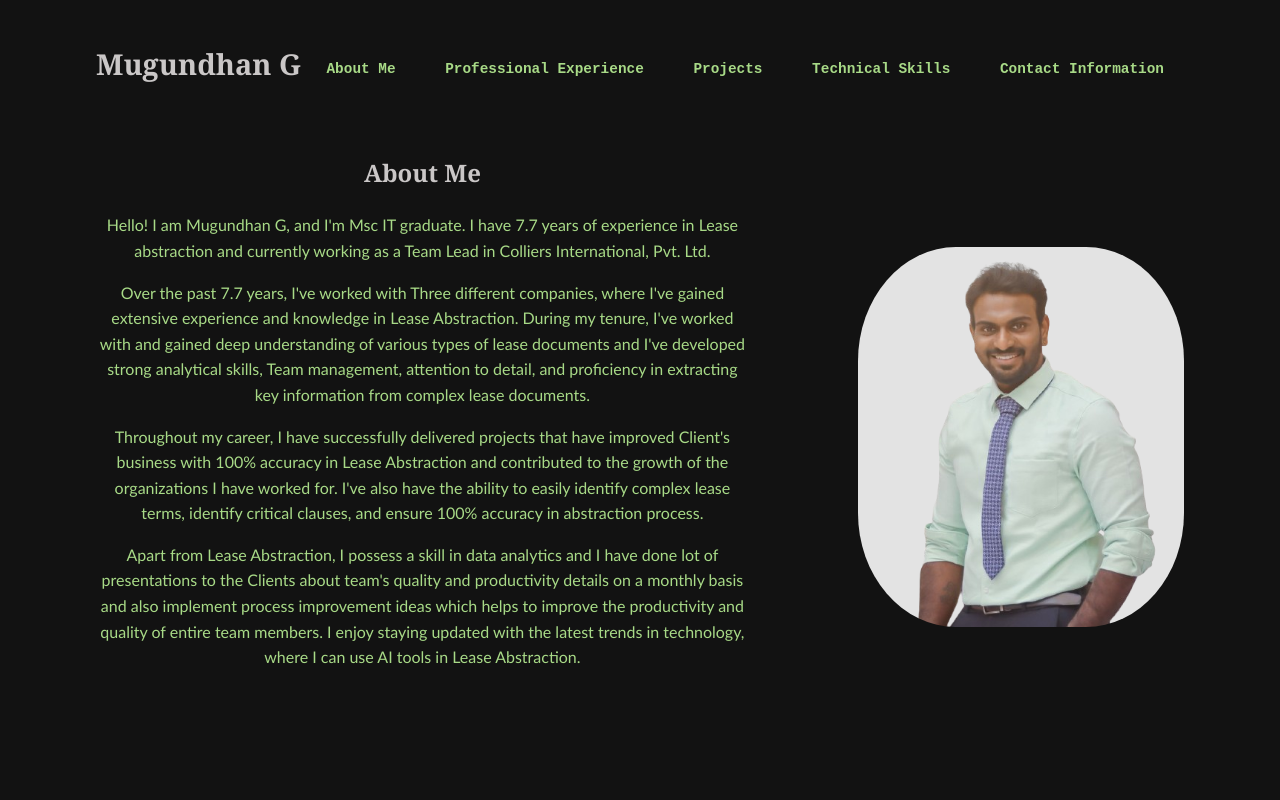
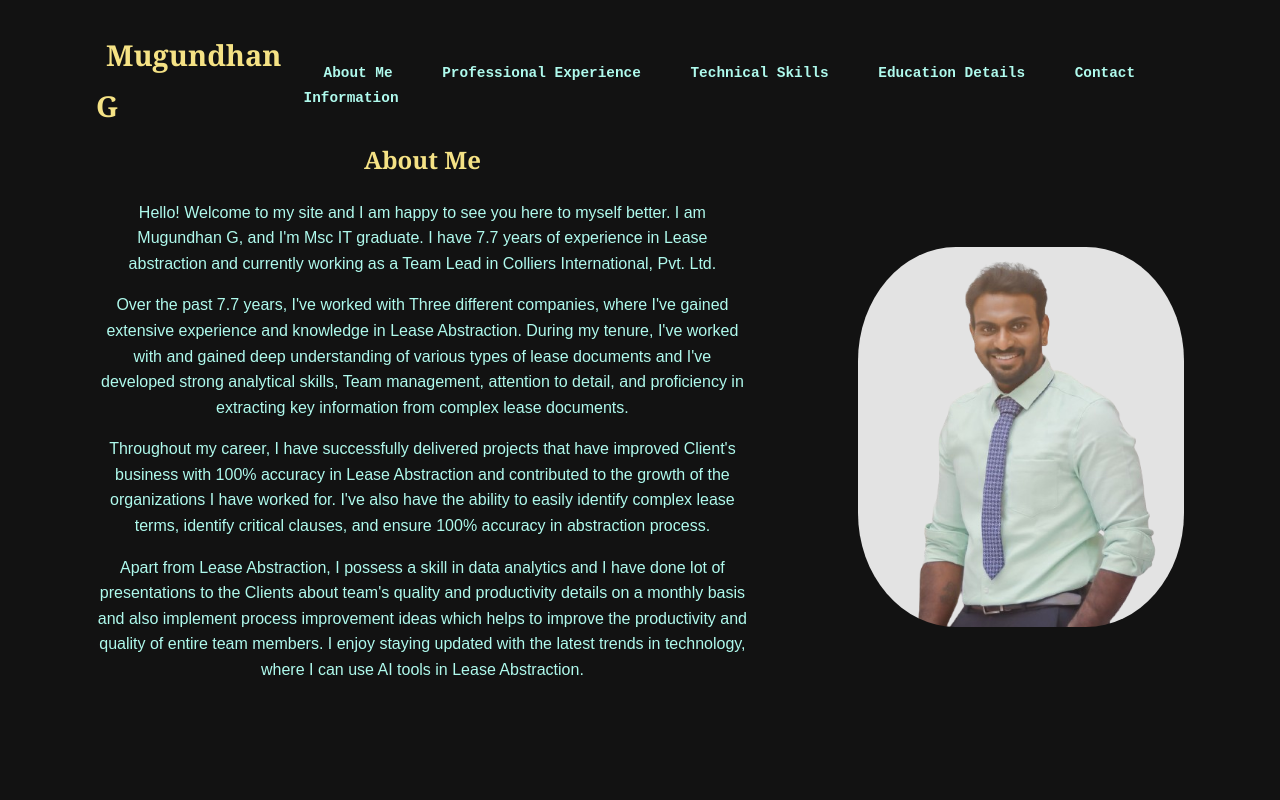
Before and after one commit to MugundhanG/mugundhangportfolio, a plain HTML site: page index.html in a window 1280 px wide. Shown: the top 800 px of the page. Drawn offline with Linux system fonts and the light colour scheme.

Commit message:
font changes

```diff
--- a/index.html
+++ b/index.html
@@ -18,8 +18,8 @@
                 <ul>
                     <li><a href="#about">About Me</a></li>
                     <li><a href="#experience">Professional Experience</a></li>
-                    <li><a href="#projects">Projects</a></li>
                     <li><a href="#skills">Technical Skills</a></li>
+                    <li><a href="#education">Education Details</a></li>
                     <li><a href="#contact">Contact Information</a></li>
                 </ul>
             </nav>
@@ -30,7 +30,7 @@
         <div class="about-content">
             <div>
                 <h2>About Me</h2>
-                <p>Hello! I am Mugundhan G, and I'm Msc IT graduate. I have 7.7 years of experience in Lease abstraction and currently working as a Team Lead in Colliers International, Pvt. Ltd.</p>
+                <p>Hello! Welcome to my site and I am happy to see you here to myself better. I am Mugundhan G, and I'm Msc IT graduate. I have 7.7 years of experience in Lease abstraction and currently working as a Team Lead in Colliers International, Pvt. Ltd.</p>
                 <p>Over the past 7.7 years, I've worked with Three different companies, where I've gained extensive experience and knowledge in Lease Abstraction. During my tenure, I've worked with and gained deep understanding of various types of lease documents and I've developed strong analytical skills, Team management, attention to detail, and proficiency in extracting key information from complex lease documents.</p>
                 <p>Throughout my career, I have successfully delivered projects that have improved Client's business with 100% accuracy in Lease Abstraction and contributed to the growth of the organizations I have worked for.  I've also have the ability to easily identify complex lease terms, identify critical clauses, and ensure 100% accuracy in abstraction process.</p>
                 <p>Apart from Lease Abstraction, I possess a skill in data analytics and I have done lot of presentations to the Clients about team's quality and productivity details on a monthly basis and also implement process improvement ideas which helps to improve the productivity and quality of entire team members. I enjoy staying updated with the latest trends in technology, where I can use AI tools in Lease Abstraction.</p>
@@ -44,13 +44,13 @@
         <p>Details about your professional experience can be added here.</p>
     </section>
 
-    <section id="projects" class="container">
-        <h2>Projects</h2>
-        <p>Details about your projects can be added here.</p>
+    <section id="skills" class="container">
+        <h2>Technical Skills</h2>
+        <p>Details about your technical skills can be added here.</p>
     </section>
 
-    <section id="skills" class="container">
-        <h2>Technical Skills</h2>
+    <section id="education" class="container">
+        <h2>Education Details</h2>
         <p>Details about your technical skills can be added here.</p>
     </section>
 
--- a/styles.css
+++ b/styles.css
@@ -1,8 +1,8 @@
 :root {
     --main-bg-color: #121212;
-    --main-text-color: #a8da87;
-    --main-font-family: 'Courier New', Courier, monospace;
-    --header-font-color: #cac7c7;
+    --main-text-color: #affaed;
+    --main-font-family: 'Courier New', Courier;
+    --header-font-color: #f5e285;
 }
 
 body {
@@ -39,11 +39,15 @@ header {
     font-family:Georgia, 'Times New Roman', Times, serif;
     font-size: 90%;
     color: var(--header-font-color);
-    transition: text-shadow 0.3s ease;
+    padding: 10px;
+    transition: all 0.3s ease;
 }
 
 .header-name a:hover {
-    text-shadow: 2px 2px 4px rgba(0, 0, 0, 0.5);
+    /* text-shadow: 5px 5px 10px rgba(23, 213, 219, 0.5); */
+    background-color: #2c2c2c;
+    padding: 10px;
+    border-radius: 10px;
 }
 
 header .container {
@@ -72,7 +76,7 @@ header li {
 
 header li a {
     border-bottom: 2px solid transparent; /* Initially transparent border */
-    transition: border-bottom 0.3s ease-in-out;
+    transition: border-bottom 0.2s ease-in-out;
 }
 
 header li a:hover {
@@ -116,7 +120,8 @@ section {
 
 .about-content p {
     font-size: 100%;
-    font-family:'Gill Sans', 'Gill Sans MT', Calibri, 'Trebuchet MS', sans-serif;
+    /* font-family: Calibri, 'Trebuchet MS', sans-serif; */
+    font-family:Arial, Helvetica, sans-serif;
 }
 
 .about-content img {
```
